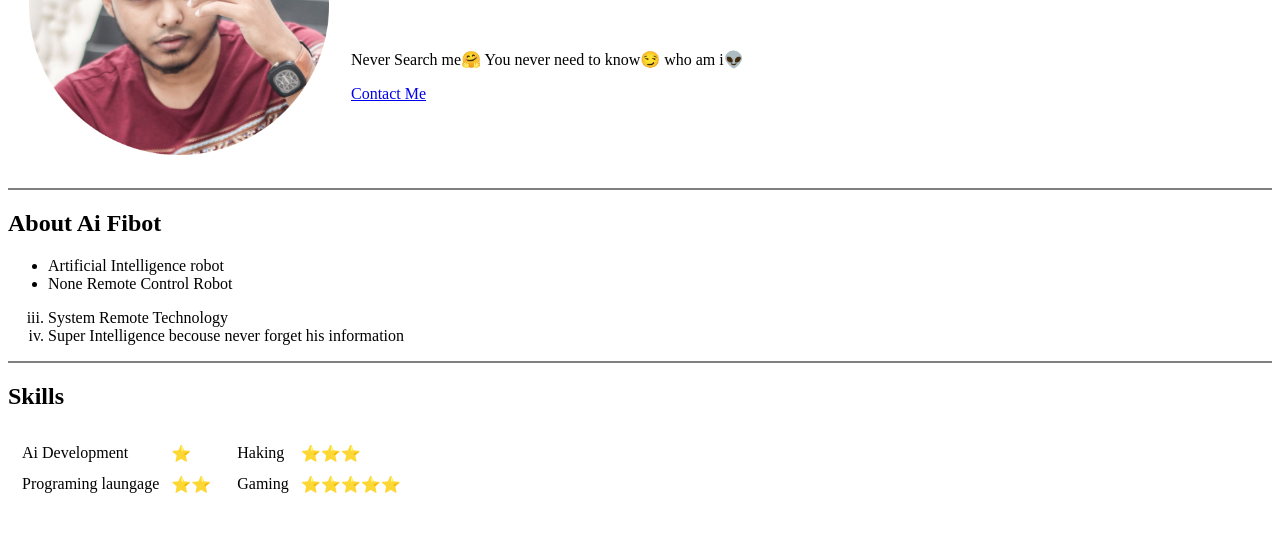
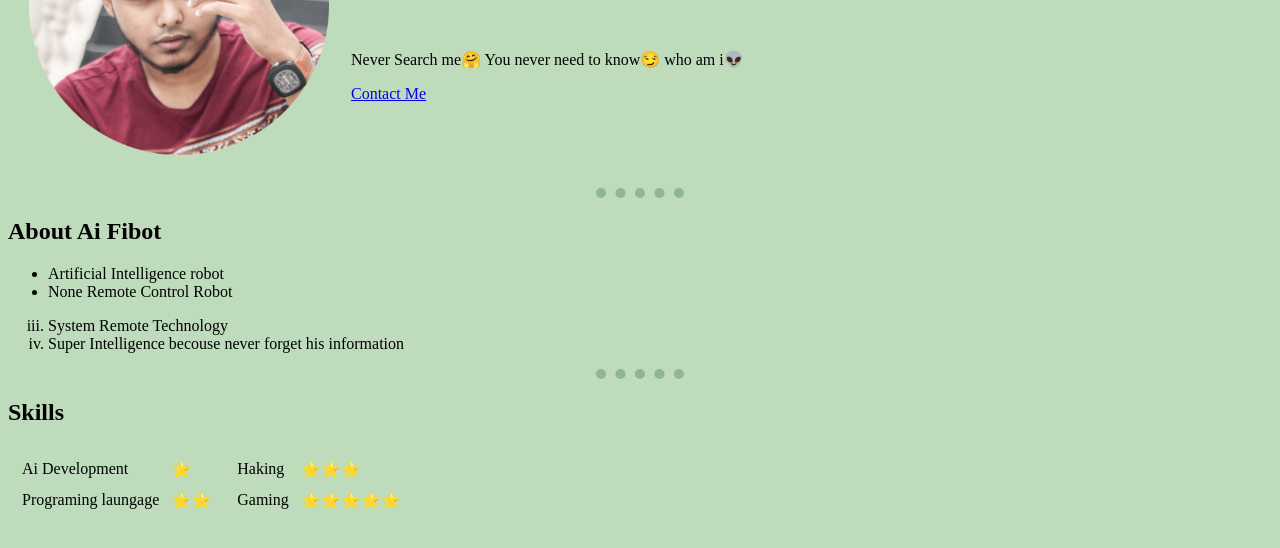
Before and after one commit to AnikAhamed/Project.Fi, a plain HTML site: page index.html in a window 1280 px wide. Shown: the part 174-722 px from the top of the page. Drawn offline with Linux system fonts and the light colour scheme.

Commit message:
Update index.html

```diff
--- a/index.html
+++ b/index.html
@@ -3,8 +3,18 @@
   <head>
     <meta charset="utf-8">
     <title>😀Fibot</title>
+    <style>
+      body {background-color: #bedbbb;}
+      hr { border-style:none;
+           border-top-style: dotted;
+           border-top-color: #8db596;
+          border-top-width:10px;
+          width: 7%;
+        }
+    </style>
   </head>
-  <body>
+  <body >
+
     <table cellspacing="20">
       <tr>
         <td><img src="img\ER Mohammad Anik.png" width="300px" alt="ER Mohammad Anik"></td>
@@ -16,7 +26,7 @@
       </td>
       </tr>
     </table>
-<hr size="2" noshade >
+<hr>
 <h2><strong>About Ai Fibot</strong></h2>
 <ul>
   <li>Artificial Intelligence robot</li>
@@ -26,7 +36,7 @@
   <li>System Remote Technology</li>
   <li>Super Intelligence becouse never forget his information</li>
 </ol>
-  <hr size="2" noshade>
+  <hr>
   <h2>Skills</h2>
   <table>
     <tr>
```
